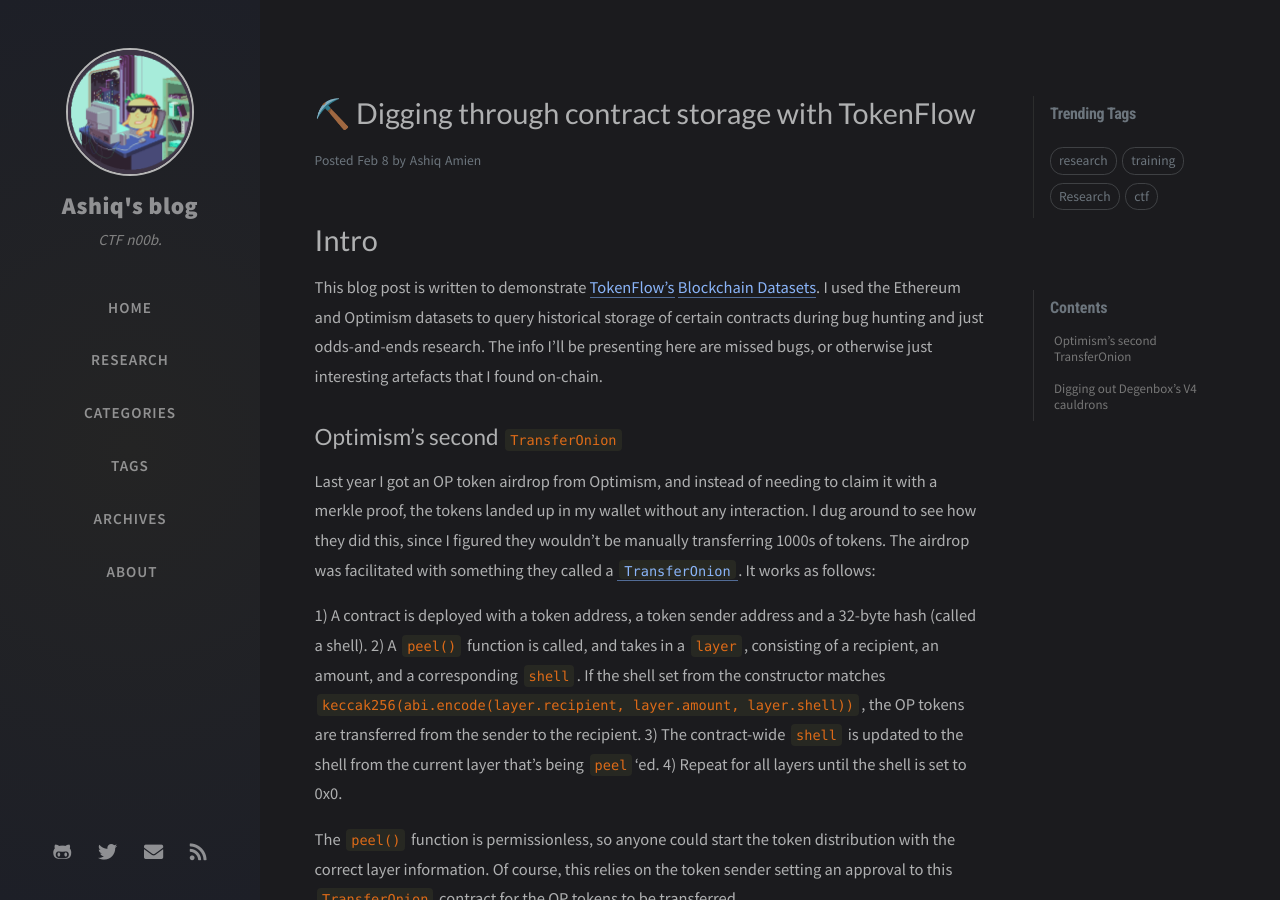
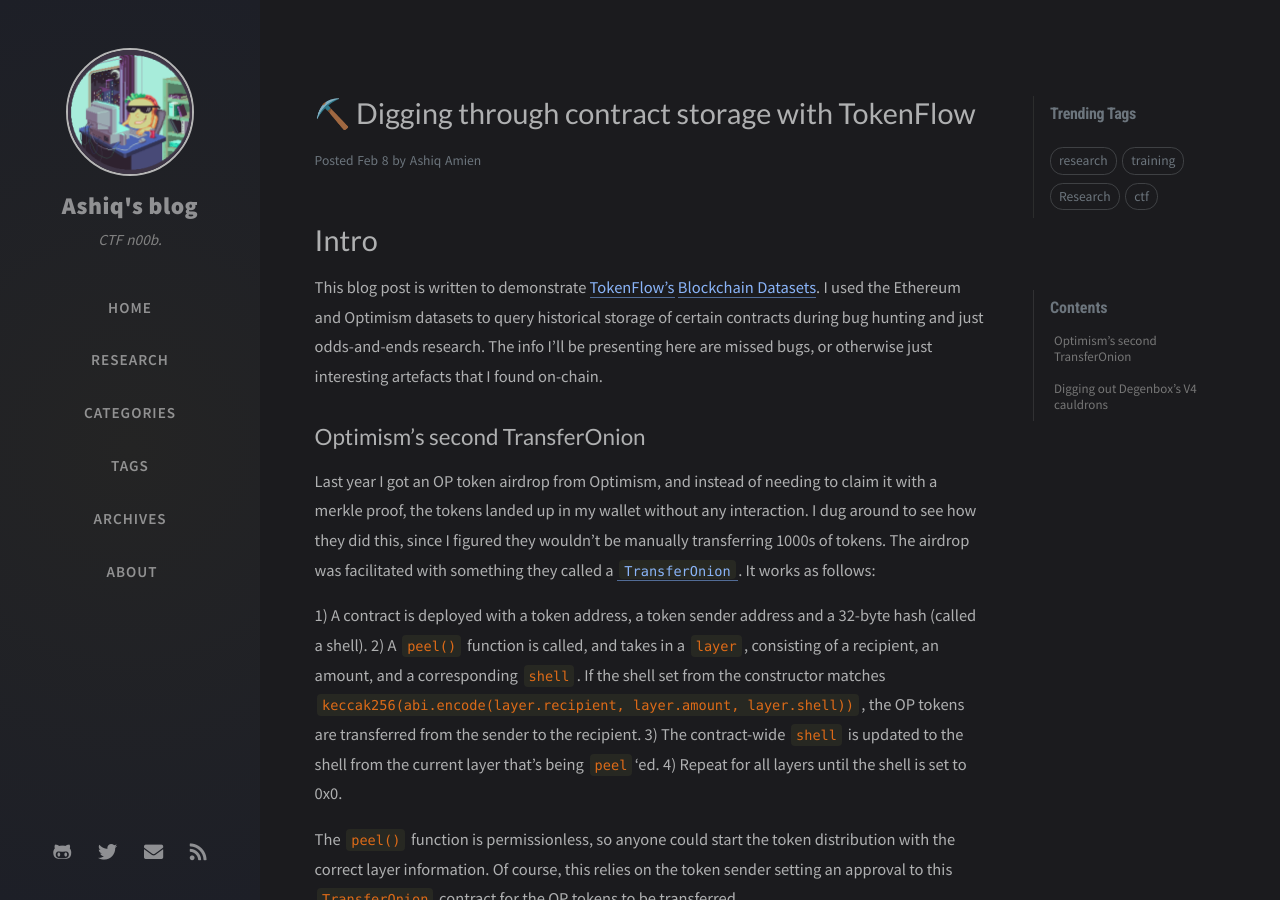
Before and after one commit to toastedsteaksandwich/toastedsteaksandwich.github.io, a Jekyll site: the page built from _posts/2024-02-09-Digging-Through-Storage-With-Tokenflow.md, in a window 1280 px wide and 900 px high. Built offline with Jekyll 4.4.1, drawn with Linux system fonts in a browser that asks for light colours; nearby versions of some CDN libraries; comment, search, counter and statistics services are not loaded.

Commit message:
update subtitle

```diff
--- a/_posts/2024-02-09-Digging-Through-Storage-With-Tokenflow.md
+++ b/_posts/2024-02-09-Digging-Through-Storage-With-Tokenflow.md
@@ -11,7 +11,7 @@ math: true
 
 This blog post is written to demonstrate [TokenFlow's](https://tokenflow.live/) [Blockchain Datasets](https://tokenflow.live/products/blockchain-datasets/). I used the Ethereum and Optimism datasets to query historical storage of certain contracts during bug hunting and just odds-and-ends research. The info I'll be presenting here are missed bugs, or otherwise just interesting artefacts that I found on-chain.
 
-## Optimism's second `TransferOnion`
+## Optimism's second TransferOnion
 
 Last year I got an OP token airdrop from Optimism, and instead of needing to claim it with a merkle proof, the tokens landed up in my wallet without any interaction. I dug around to see how they did this, since I figured they wouldn't be manually transferring 1000s of tokens. The airdrop was facilitated with something they called a [`TransferOnion`](https://optimistic.etherscan.io/address/0x53466d3cabb3b59aa6065fd732672d68f191efc0#code). It works as follows:
 
```
